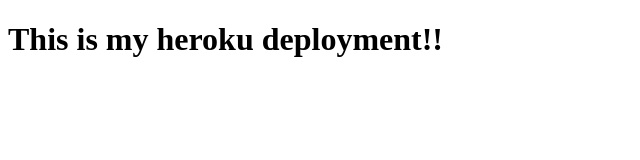
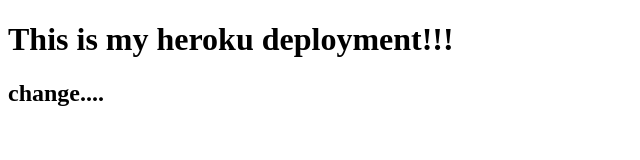
Before and after one commit to ColeHend/heroku-deployment-demo, a website: page index.html in a window 1280 px wide. Shown: the whole page, without its empty margins (0-640 px from the left). Drawn offline with Linux system fonts and the light colour scheme.

Commit message:
small change

```diff
--- a/index.html
+++ b/index.html
@@ -7,6 +7,7 @@
   <title>Heroku Test</title>
 </head>
 <body>
-  <h1>This is my heroku deployment!!</h1>
+  <h1>This is my heroku deployment!!!</h1>
+  <h2>change....</h2>
 </body>
 </html>
```
